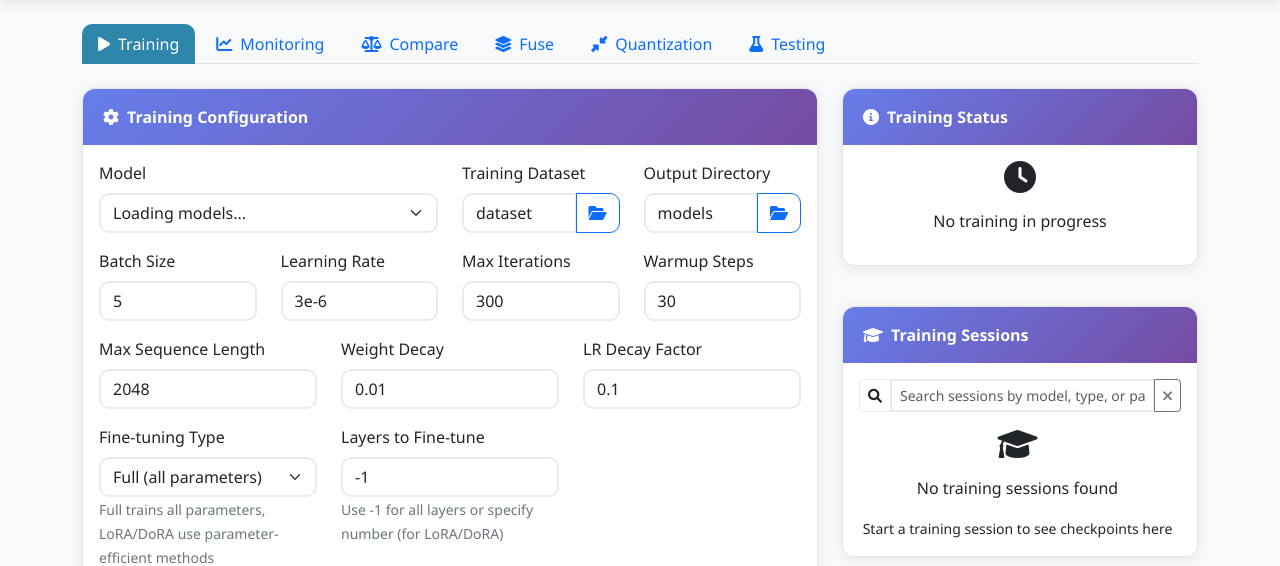
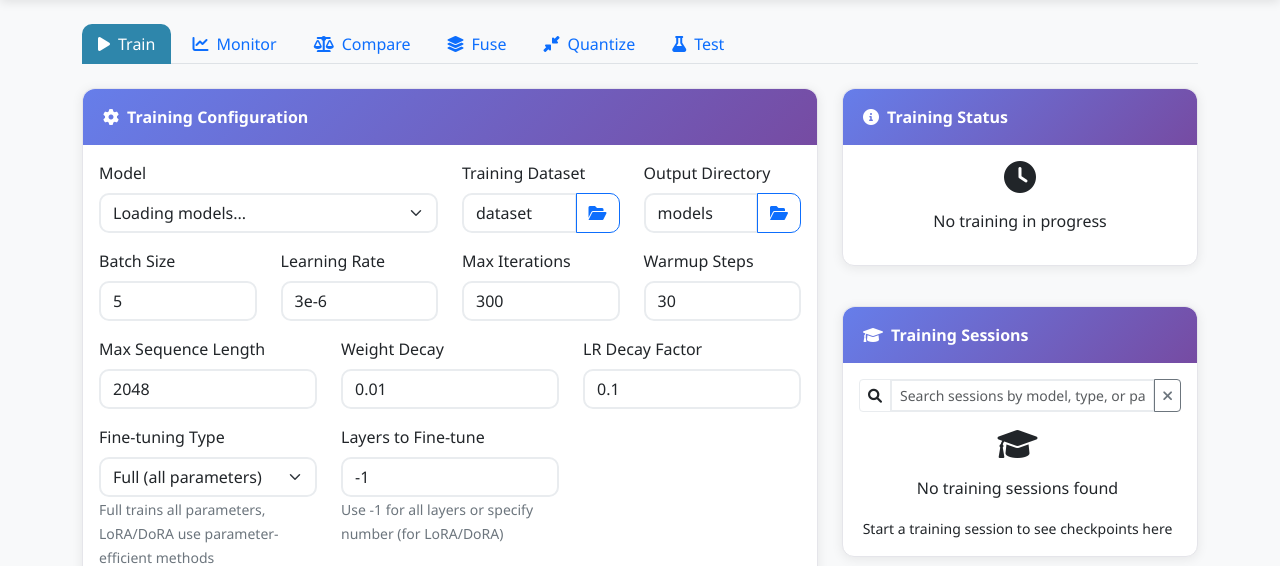
Before and after one commit to lpalbou/ForgeLLM, a Flask app: page / in a window 1280 px wide. Shown: the part 62-628 px from the top of the page. Run offline with Flask 2, Linux system fonts and the light colour scheme; data that the repository does not hold is empty; parts of the project's set-up code (start-up, migrations or seed data) failed here and were passed over; some libraries are stand-ins or nearby versions.

Commit message:
Tab names remove -ing

```diff
--- a/forgellm/web/templates/index.html
+++ b/forgellm/web/templates/index.html
@@ -43,12 +43,12 @@
         <ul class="nav nav-tabs mb-4" id="mainTabs" role="tablist">
             <li class="nav-item" role="presentation">
                 <button class="nav-link active" id="training-tab" data-bs-toggle="tab" data-bs-target="#training" type="button" role="tab">
-                    <i class="fas fa-play me-2"></i>Training
+                    <i class="fas fa-play me-2"></i>Train
                 </button>
             </li>
             <li class="nav-item" role="presentation">
                 <button class="nav-link" id="monitoring-tab" data-bs-toggle="tab" data-bs-target="#monitoring" type="button" role="tab">
-                    <i class="fas fa-chart-line me-2"></i>Monitoring
+                    <i class="fas fa-chart-line me-2"></i>Monitor
                 </button>
             </li>
             <li class="nav-item" role="presentation">
@@ -63,12 +63,12 @@
             </li>
             <li class="nav-item" role="presentation">
                 <button class="nav-link" id="quantization-tab" data-bs-toggle="tab" data-bs-target="#quantization" type="button" role="tab">
-                    <i class="fas fa-compress-alt me-2"></i>Quantization
+                    <i class="fas fa-compress-alt me-2"></i>Quantize
                 </button>
             </li>
             <li class="nav-item" role="presentation">
                 <button class="nav-link" id="testing-tab" data-bs-toggle="tab" data-bs-target="#testing" type="button" role="tab">
-                    <i class="fas fa-flask me-2"></i>Testing
+                    <i class="fas fa-flask me-2"></i>Test
                 </button>
             </li>
         </ul>
```
